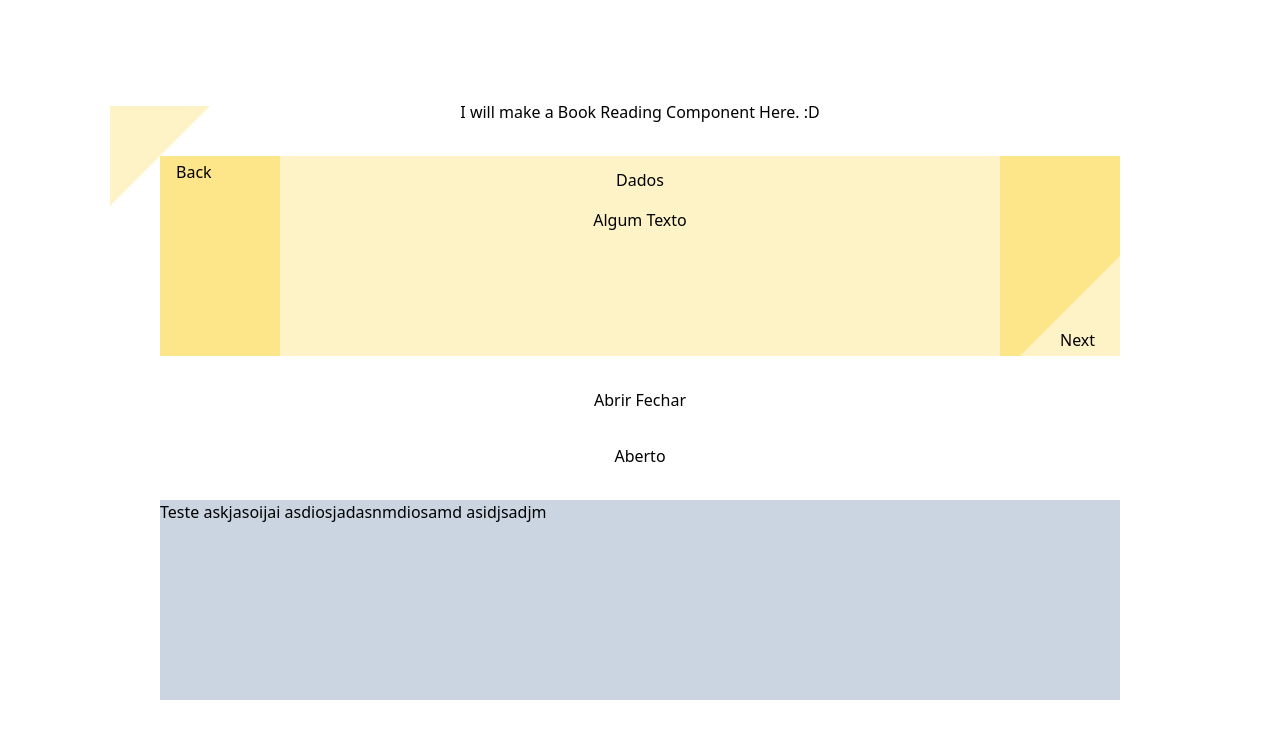
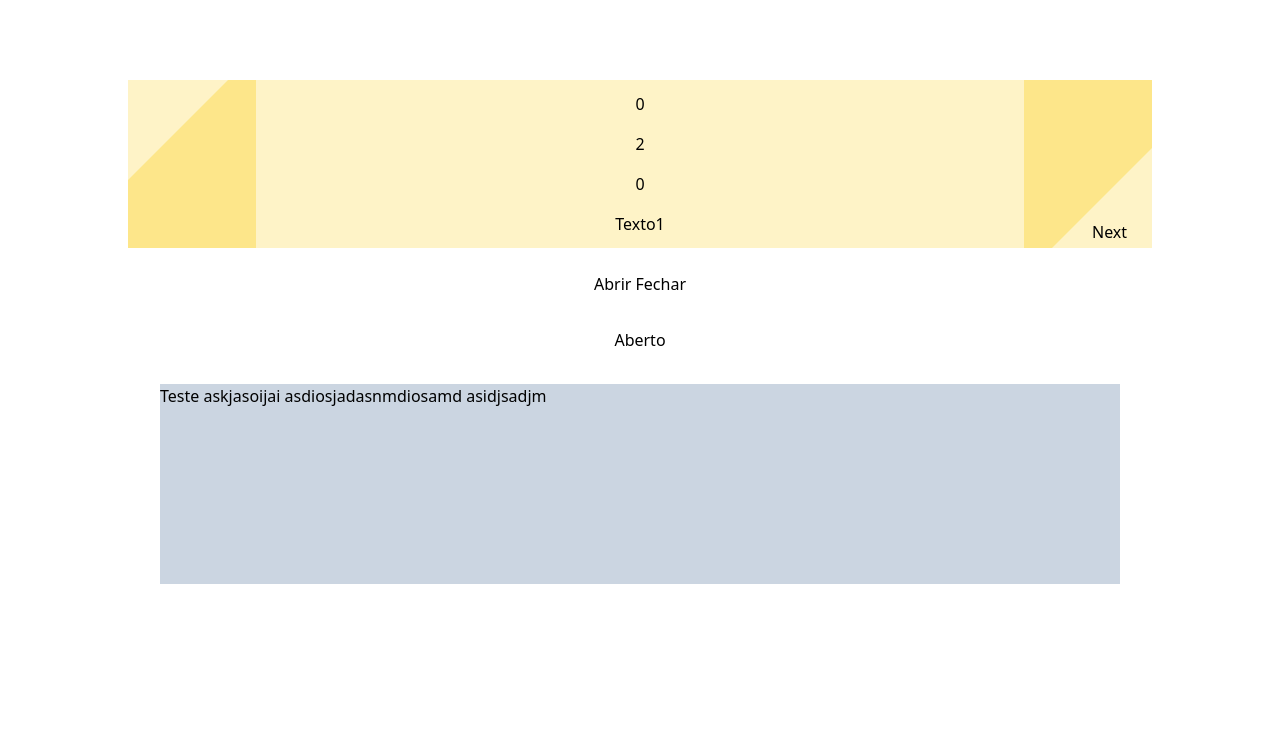
Before and after one commit to robert-sergio/storybooks-frontend, a Next.js app in the folder estorias-online/: page /reading-component in a window 1280 px wide. Shown: the top 738 px of the page. Built offline with nearby package versions, Linux system fonts and the light colour scheme.

Commit message:
feat: add page change

```diff
--- a/estorias-online/src/app/reading-component/page.tsx
+++ b/estorias-online/src/app/reading-component/page.tsx
@@ -3,31 +3,64 @@ import { useState } from "react"
 
 export default function ReadingComponent(){
     const [page, setPage]= useState(1)
-    const [open, setOpen]= useState(true)
+    const [open, setOpen] = useState(true)
+    const [opened, setOpened]= useState(0)
+    const pageContents = ['Texto1','Texto2']
 
     return(
         <div className="h-screen w-full flex flex-col gap-8 justify-center items-center ">
-            <h1>I will make a Book Reading Component Here. :D</h1>
+            <>tEST</>
+            {
+                pageContents.map((value, index) =>{
+                    return(
+                        <div key={index} className={`${index===opened?'z-10':'z-0'} w-4/5 h-4/5 absolute`}>
                             <div
-                onClick={()=> setOpen(!open)}
-                className="flex justify-between w-3/4 h-1/4 bg-amber-200">
-                <div className="flex flex-col justify-start">
+                                className="flex justify-between bg-amber-200">
+                                {
+                                    index===0?
+                                    <div
+                                        className="flex flex-col justify-start">
                                         <div className={`w-0 h-0 z-0
-                    ${!open?'scale-0':''} origin-left
+                                        -rotate-90
+                                        border-l-[100px] border-l-transparent
+                                        border-t-[100px] border-t-amber-100
+                                        `} />
+                                        <span className="-translate-y-24 translate-x-4 z-10"></span>
+                                    </div>
+                                    :
+                                    <div
+                                        onClick={()=> setOpened(index-1)}
+                                        className="flex flex-col justify-start">
+                                        <div className={`w-0 h-0 z-0
                                         -rotate-90
                                         border-l-[100px] border-l-transparent
                                         border-t-[100px] border-t-amber-100
                                         `} />
                                         <span className="-translate-y-24 translate-x-4 z-10">Back</span>
                                     </div>
+                                }
 
                                 <h1 className="bg-amber-100 w-3/4 flex flex-col items-center gap-4 p-3">
-                    <span>Dados</span>
-                    <span>Algum Texto</span>
+                                    <span>{opened}</span>
+                                    <span>{pageContents.length}</span>
+                                    <span>{index}</span>
+                                    <span>{value}</span>
                                 </h1>
 
+                                {
+                                 index === pageContents.length-1?
                                  <div
-                    onClick={()=> setPage(page+1)}
+                                 className="flex flex-col justify-end ">
+                                 <span className="translate-y-24 z-10 translate-x-10"></span>
+                                 <div className="w-0 h-0 z-0
+                                 rotate-90
+                                 border-l-[100px] border-l-transparent
+                                 border-t-[100px] border-t-amber-100
+                                 " />
+                             </div>
+                                 :
+                                <div
+                                    onClick={()=> setOpened(index+1)}
                                     className="flex flex-col justify-end ">
                                     <span className="translate-y-24 z-10 translate-x-10">Next</span>
                                     <div className="w-0 h-0 z-0
@@ -36,7 +69,12 @@ export default function ReadingComponent(){
                                     border-t-[100px] border-t-amber-100
                                     " />
                                 </div>
+                                }
                             </div>
+                        </div>
+                    )
+                })
+            }
 
             <button onClick={()=> setOpen(!open)}>Abrir Fechar</button>
             {open?<>Aberto</>:<>Fechado</>}
```
Also changed, not shown: 1 other file (tests, documents, lock files or other folders). Lines whose indentation alone changed are shown as unchanged.
